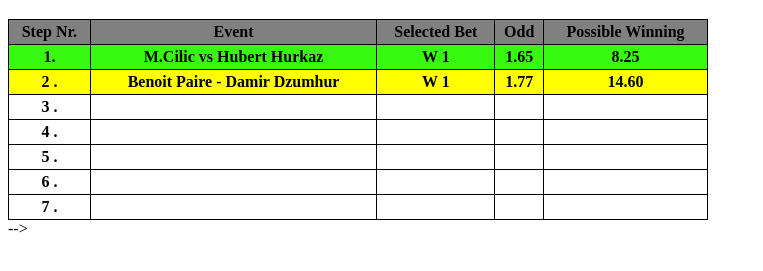
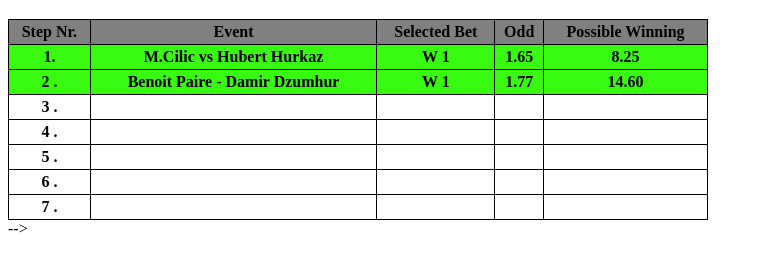
Before and after one commit to kmz009/kmz009.github.io, a plain HTML site: page index.html in a window 1280 px wide. Shown: the part 61-332 px from the top of the page, without its empty margins (0-763 px from the left). Drawn offline with Linux system fonts and the light colour scheme.

Commit message:
Update index.html

```diff
--- a/index.html
+++ b/index.html
@@ -27,7 +27,7 @@
                                 <th>1.65</th>
                                 <th>8.25</th>
                         </tr>
-                        <tr class="inPlay">
+                        <tr class="win">
                                 <th>2 .</th>
                                 <th>Benoit Paire - Damir Dzumhur</th>
                                 <th>W 1</th>
```
